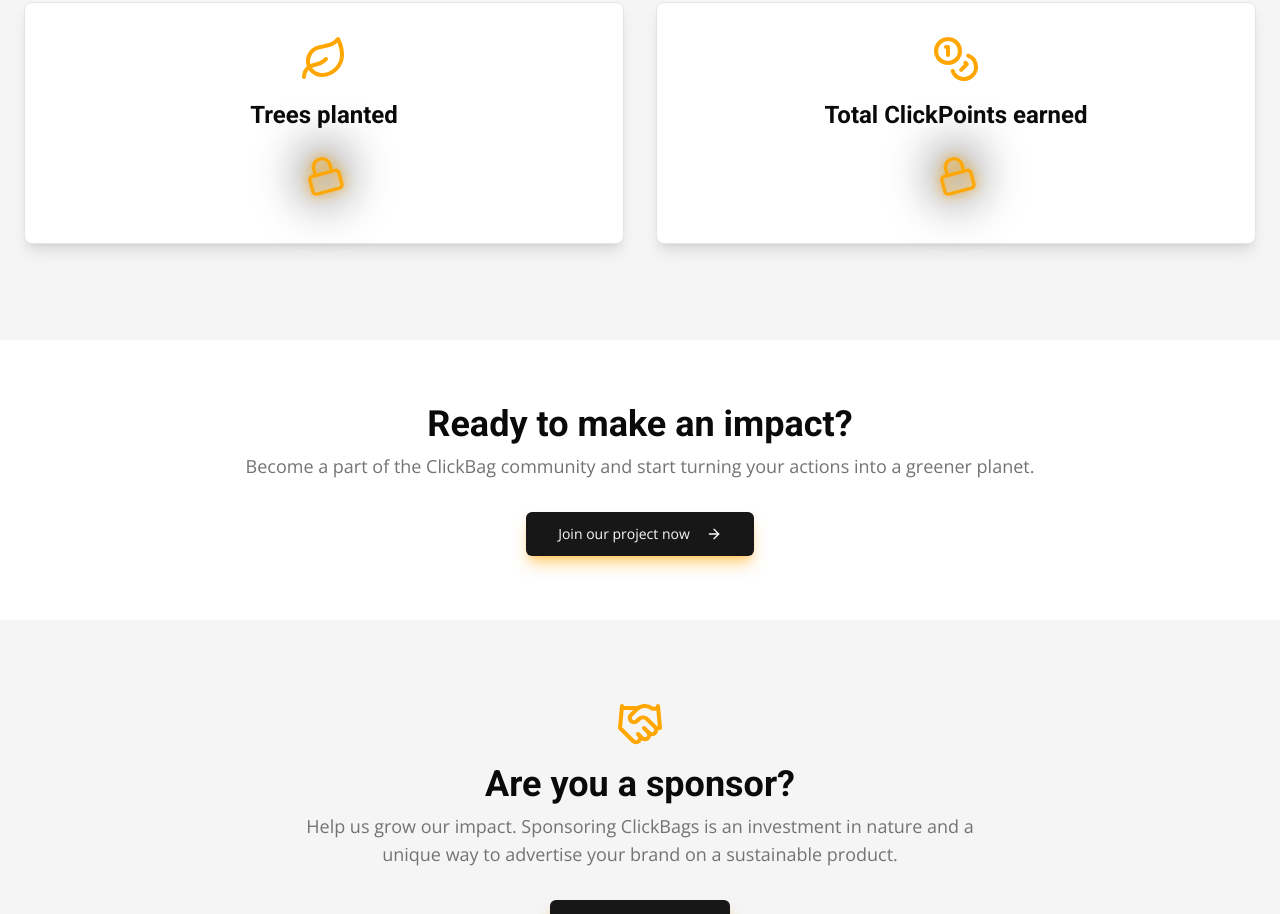
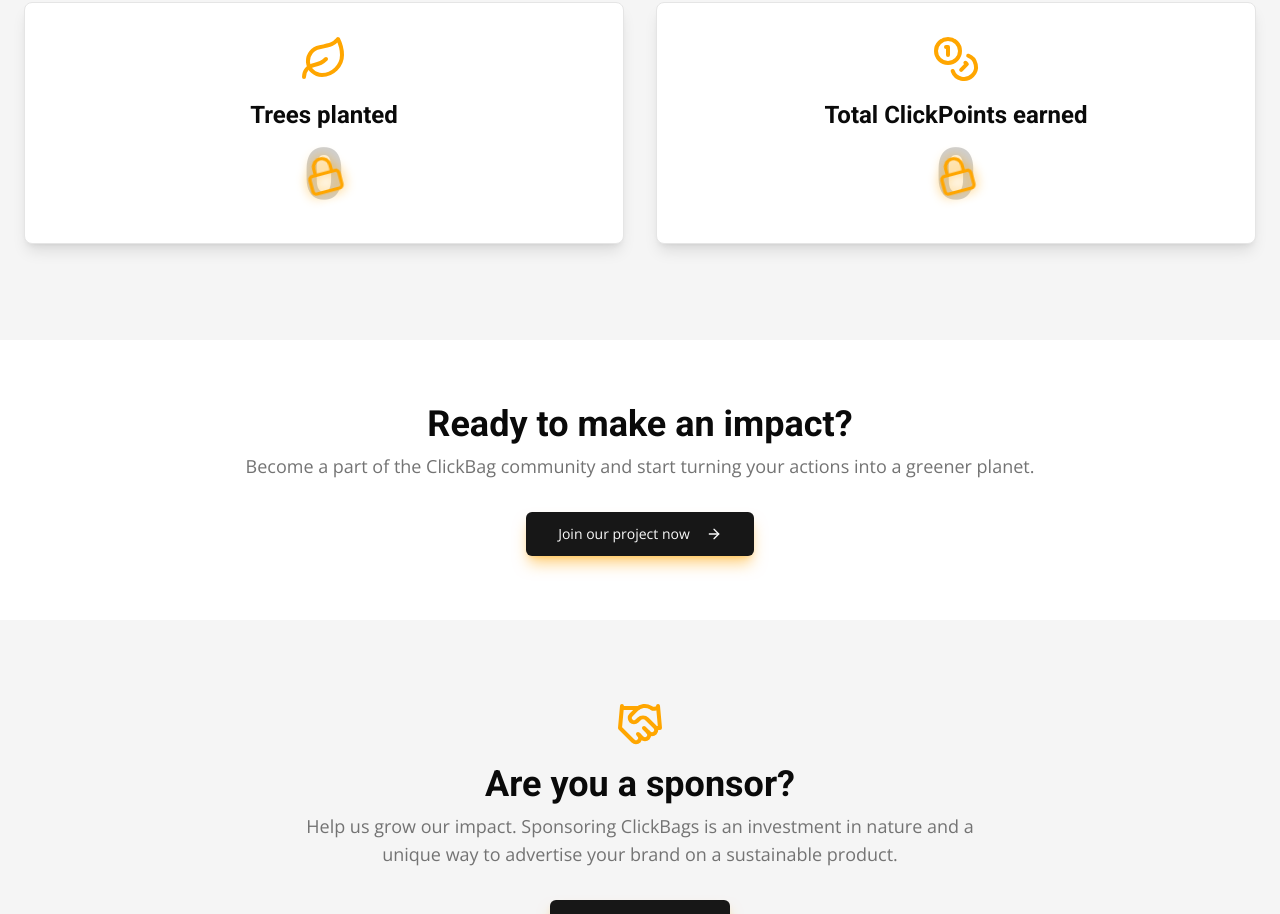
Before and after one commit to gabrielm8882/ClickBag.web, a Next.js app: page / in a window 1280 px wide. Shown: the part 1740-2654 px from the top of the page. Built offline with nearby package versions, Linux system fonts and the light colour scheme; no server answers; the database is empty; a web font is replaced by a local one.

Commit message:
ok just directly remove the blur inside the: ( "Our collective impact" )

```diff
--- a/src/app/page.tsx
+++ b/src/app/page.tsx
@@ -13,6 +13,7 @@
 import { cn } from '@/lib/utils';
 import { motion, useInView } from 'framer-motion';
 import { useRef } from 'react';
+import { Tooltip, TooltipContent, TooltipProvider, TooltipTrigger } from '@/components/ui/tooltip';
 
 function AnimatedCounter({ end, duration = 2000, className }: { end: number; duration?: number, className?: string }) {
   const [count, setCount] = useState(0);
@@ -256,11 +257,19 @@
                         <Leaf className="h-12 w-12 text-accent mx-auto mb-4" />
                         <h3 className="font-headline text-2xl font-semibold mb-2">Trees planted</h3>
                         <div className="relative">
-                          <div className={cn("absolute inset-0 flex items-center justify-center transition-opacity duration-500", isTreesLocked ? 'opacity-100' : 'opacity-0')}>
-                            <div className="absolute inset-0 bg-white/30 dark:bg-black/30 backdrop-blur-md"></div>
-                            <Lock className="h-10 w-10 text-accent z-10 rotate-[-15deg] [filter:drop-shadow(0_0_6px_hsl(var(--accent)))]"/>
+                          <div className={cn("absolute inset-0 flex items-center justify-center transition-opacity duration-500 z-10", isTreesLocked ? 'opacity-100' : 'opacity-0 pointer-events-none')}>
+                            <TooltipProvider>
+                               <Tooltip>
+                                <TooltipTrigger>
+                                  <Lock className="h-10 w-10 text-accent rotate-[-15deg] [filter:drop-shadow(0_0_6px_hsl(var(--accent)))]"/>
+                                </TooltipTrigger>
+                                <TooltipContent>
+                                  <p>This will be unlocked once the community plants 100 trees.</p>
+                                </TooltipContent>
+                              </Tooltip>
+                            </TooltipProvider>
                           </div>
-                          <AnimatedCounter end={communityStats.totalTreesPlanted} className={cn("font-headline text-5xl md:text-7xl font-bold text-primary transition-all duration-500", isTreesLocked ? 'blur-xl' : 'blur-none')} />
+                          <AnimatedCounter end={communityStats.totalTreesPlanted} className={cn("font-headline text-5xl md:text-7xl font-bold text-primary transition-all duration-500", isTreesLocked ? 'opacity-20' : 'opacity-100')} />
                         </div>
                     </Card>
                 </motion.div>
@@ -269,11 +278,19 @@
                         <Coins className="h-12 w-12 text-accent mx-auto mb-4" />
                         <h3 className="font-headline text-2xl font-semibold mb-2">Total ClickPoints earned</h3>
                         <div className="relative">
-                           <div className={cn("absolute inset-0 flex items-center justify-center transition-opacity duration-500", isPointsLocked ? 'opacity-100' : 'opacity-0')}>
-                            <div className="absolute inset-0 bg-white/30 dark:bg-black/30 backdrop-blur-md"></div>
-                            <Lock className="h-10 w-10 text-accent z-10 rotate-[-15deg] [filter:drop-shadow(0_0_6px_hsl(var(--accent)))]"/>
+                           <div className={cn("absolute inset-0 flex items-center justify-center transition-opacity duration-500 z-10", isPointsLocked ? 'opacity-100' : 'opacity-0 pointer-events-none')}>
+                            <TooltipProvider>
+                              <Tooltip>
+                                <TooltipTrigger>
+                                  <Lock className="h-10 w-10 text-accent rotate-[-15deg] [filter:drop-shadow(0_0_6px_hsl(var(--accent)))]"/>
+                                </TooltipTrigger>
+                                <TooltipContent>
+                                  <p>This will be unlocked once the community earns 1,000 ClickPoints.</p>
+                                </TooltipContent>
+                              </Tooltip>
+                            </TooltipProvider>
                           </div>
-                          <AnimatedCounter end={communityStats.totalClickPoints} className={cn("font-headline text-5xl md:text-7xl font-bold text-primary transition-all duration-500", isPointsLocked ? 'blur-xl' : 'blur-none')} />
+                          <AnimatedCounter end={communityStats.totalClickPoints} className={cn("font-headline text-5xl md:text-7xl font-bold text-primary transition-all duration-500", isPointsLocked ? 'opacity-20' : 'opacity-100')} />
                         </div>
                     </Card>
                 </motion.div>
```
